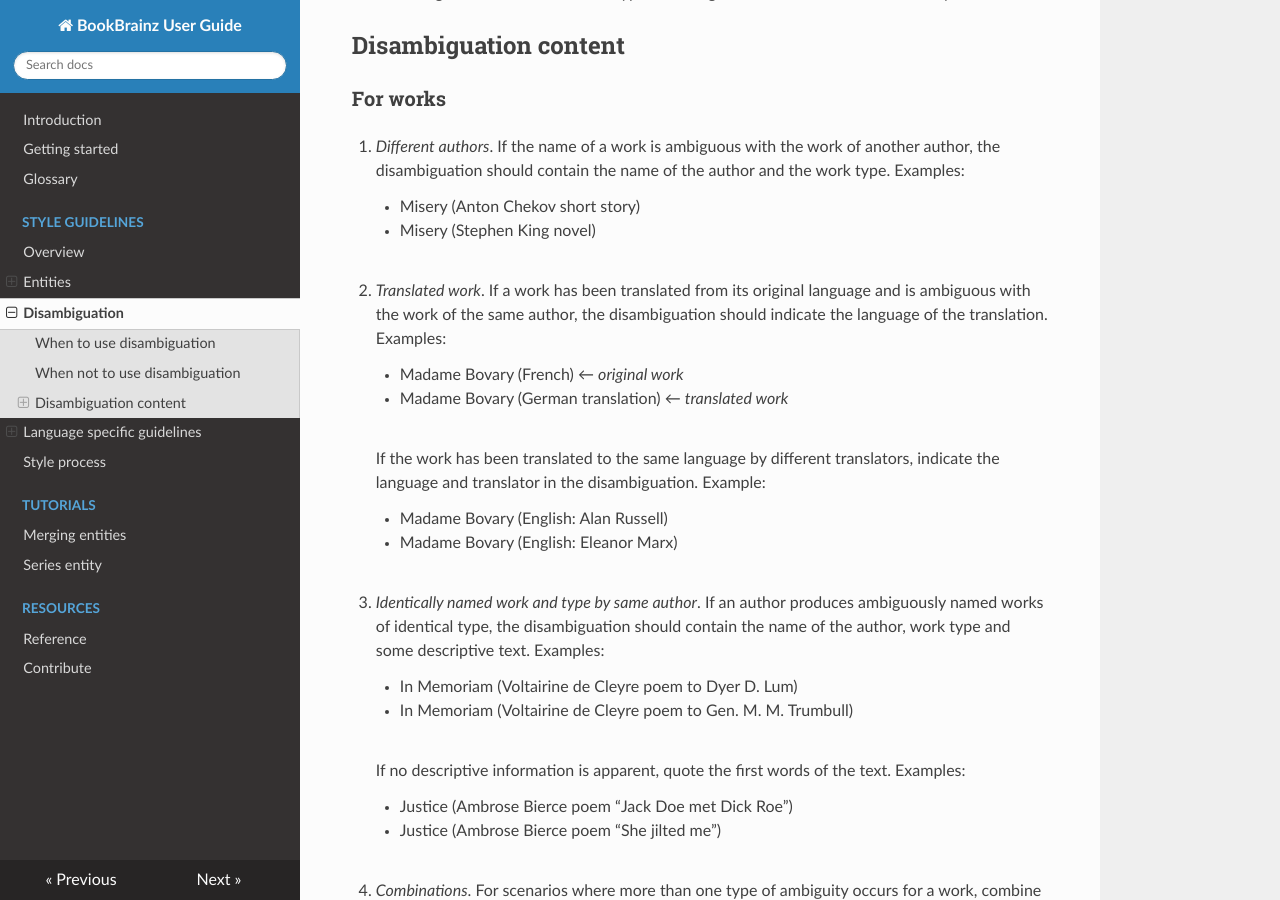
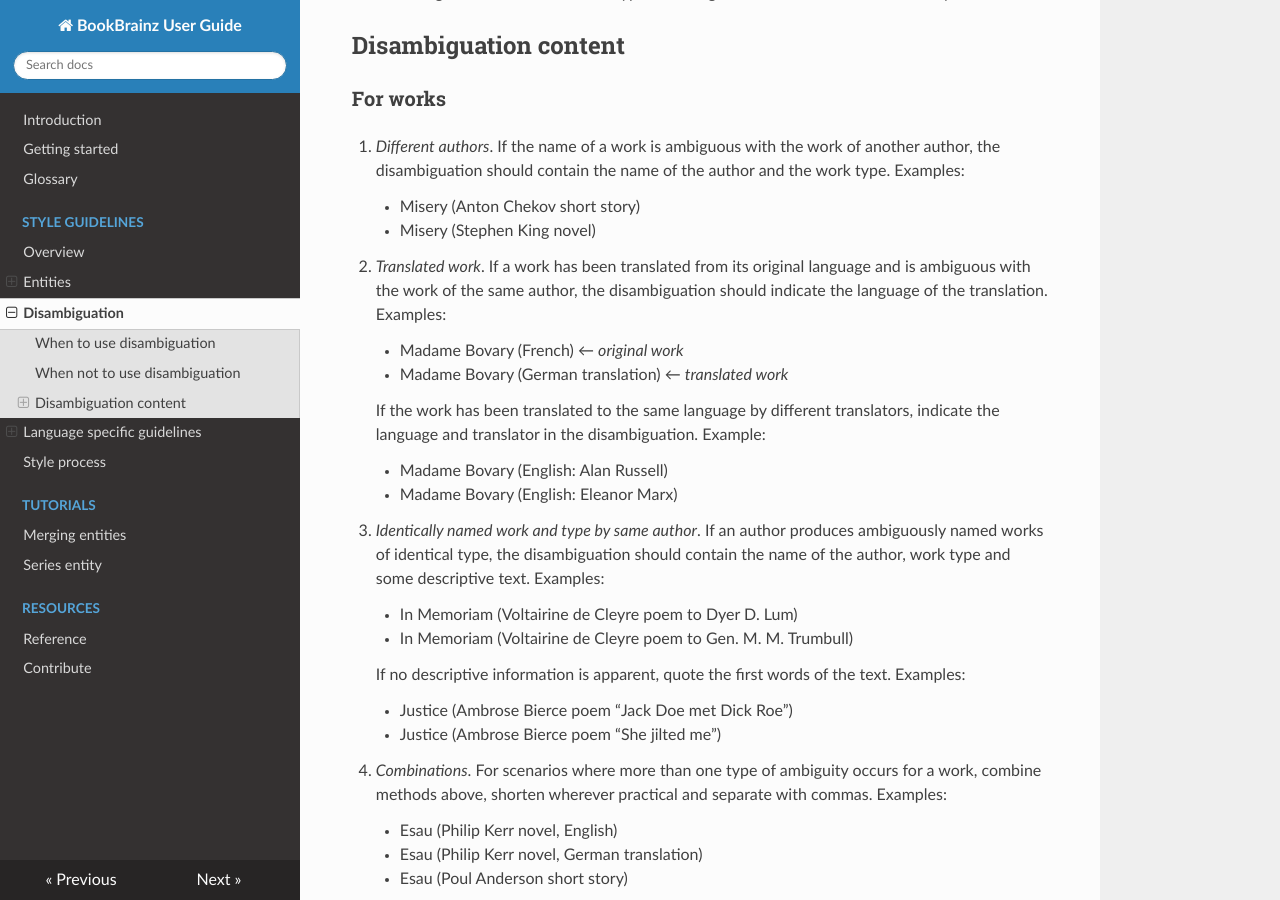
Before and after one commit to metabrainz/bookbrainz-user-guide, an MkDocs documentation site: the page built from docs/style/disambiguation.md, in a window 1280 px wide and 900 px high, scrolled down 579 px. Built offline with MkDocs 1.6.1, drawn with Linux system fonts in a browser that asks for light colours; nearby versions of some CDN libraries.

Commit message:
Remove Markdown rendering workarounds.

```diff
--- a/docs/style/disambiguation.md
+++ b/docs/style/disambiguation.md
@@ -7,17 +7,17 @@ should be written in English and kept fairly short.
 
 ## When to use disambiguation
 
-1. If two or more entities of the same type contain an identical name.
-<br/><br/>
+1.  If two or more entities of the same type contain an identical name.
+    <br/><br/>
 
-2. If two or more entities of the same type contain names where homonyms,
+2.  If two or more entities of the same type contain names where homonyms,
     grammatical articles, punctuation or plurality differ.
 
 ## When *not* to use disambiguation
 
-1. To provide a description of an entity that is not ambiguous. Use
+1.  To provide a description of an entity that is not ambiguous. Use
     annotations to provide such descriptions.
-<br/><br/>
+    <br/><br/>
 
 2. To distinguish entities of different types. Existing cues in the user
     interface already address this.
@@ -32,7 +32,6 @@ should be written in English and kept fairly short.
 
     - Misery (Anton Chekov short story)
     - Misery (Stephen King novel)
-    <br/><br/>
 
 2.  *Translated work*. If a work has been translated from its original
     language and is ambiguous with the work of the same author, the
@@ -40,7 +39,6 @@ should be written in English and kept fairly short.
 
     - Madame Bovary (French) ← *original work*
     - Madame Bovary (German translation) ← *translated work*
-    <br/><br/>
 
     If the work has been translated to the same language by different
     translators, indicate the language and translator in the disambiguation.
@@ -48,7 +46,6 @@ should be written in English and kept fairly short.
 
     - Madame Bovary (English: Alan Russell)
     - Madame Bovary (English: Eleanor Marx)
-    <br/><br/>
 
 3.  *Identically named work and type by same author*. If an author produces
     ambiguously named works of identical type, the disambiguation should
@@ -57,14 +54,12 @@ should be written in English and kept fairly short.
 
     - In Memoriam (Voltairine de Cleyre poem to Dyer D. Lum)
     - In Memoriam (Voltairine de Cleyre poem to Gen. M. M. Trumbull)
-    <br/><br/>
 
     If no descriptive information is apparent, quote the first words of the
     text. Examples:
 
     - Justice (Ambrose Bierce poem “Jack Doe met Dick Roe”)
     - Justice (Ambrose Bierce poem “She jilted me”)
-    <br/><br/>
 
 4. *Combinations*. For scenarios where more than one type of ambiguity occurs
     for a work, combine methods above, shorten wherever practical and separate
```
